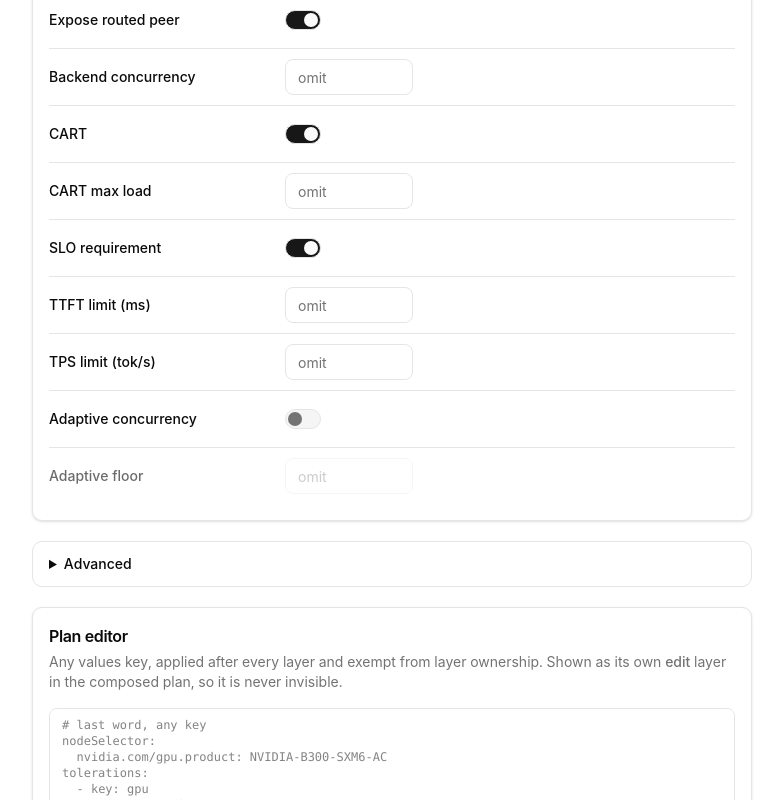
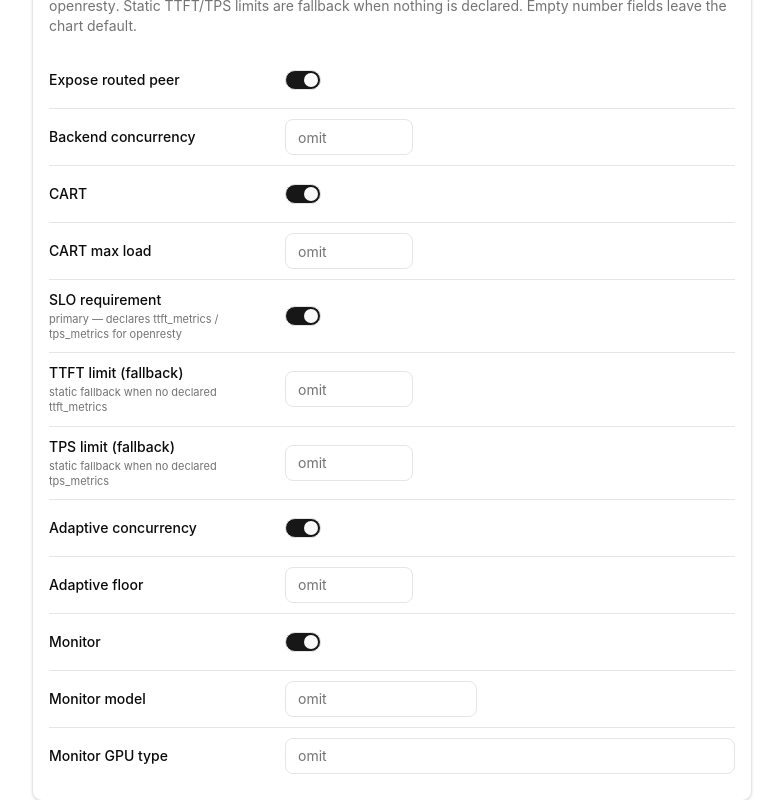
Before and after one commit to modelsphere/swiss, a React (Vite) app in the folder web/: page /preview/deploy-settings in a window 1280 px wide. Shown: the part 680-1480 px from the top of the page, without its empty margins (248-1031 px from the left). Built offline with nearby package versions, Linux system fonts and the light colour scheme.

Commit message:
feat(web): adaptive_cc default on + SLO fallback hints for TTFT/TPS (#4)

```diff
--- a/web/src/components/DeploySettings.tsx
+++ b/web/src/components/DeploySettings.tsx
@@ -49,9 +49,8 @@ export interface Form {
   adaptiveCc: boolean;
   adaptiveCcMin: string;
   monitor: boolean;
+  monitorModel: string;
   monitorGpuType: string;
-  monitorNginx: boolean;
-  monitorRouter: boolean;
 }
 
 export const EMPTY: Form = {
@@ -77,12 +76,11 @@ export const EMPTY: Form = {
   cartMaxLoad: "",
   ttftLimitMs: "",
   tpsLimitTps: "",
-  adaptiveCc: false,
+  adaptiveCc: true,
   adaptiveCcMin: "",
   monitor: true,
+  monitorModel: "",
   monitorGpuType: "",
-  monitorNginx: true,
-  monitorRouter: true,
 };
 
 export function DeploySettings({
@@ -271,7 +269,8 @@ export function DeploySettings({
         <CardHeader>
           <CardTitle className="text-base">Routing options</CardTitle>
           <p className="text-sm text-muted-foreground">
-            OpenResty and CART knobs for this model route. Empty number fields leave the chart default.
+            SLO-first latency and throughput: LLMSLORequirement declares ttft_metrics / tps_metrics for openresty.
+            Static TTFT/TPS limits are fallback when nothing is declared. Empty number fields leave the chart default.
           </p>
         </CardHeader>
         <CardContent className="divide-y pt-0">
@@ -331,13 +330,32 @@ export function DeploySettings({
 
           <Row
             label="SLO requirement"
-            note="LLMSLORequirement"
+            note="primary — LLMSLORequirement declares ttft_metrics / tps_metrics for openresty (beats static limits)"
+            hint="Primary source for TTFT/TPS decisions. openresty priority: declared metrics (from this CR) > runtime override > static ttft_limit_ms / tps_limit_tps"
+            caption="primary — declares ttft_metrics / tps_metrics for openresty"
             toggle={
               <Switch checked={form.slo} onChange={toggle("slo")} label="SLO requirement" />
             }
           />
 
-          <Row label="TTFT limit (ms)" note="empty omits the override">
+          <Row
+            label={form.slo ? "TTFT limit (fallback)" : "TTFT limit (ms)"}
+            note={
+              form.slo
+                ? "static fallback — ttft_limit_ms only when SLO declares no ttft_metrics; empty omits"
+                : "static threshold (SLO off) — empty omits"
+            }
+            hint={
+              form.slo
+                ? "Emergency static fallback. openresty: declared ttft_metrics > override > static ttft_limit_ms. Editable while SLO is on for bare-metal / no-metrics cases."
+                : "Primary static TTFT threshold while SLO is off (no LLMSLORequirement → no declared metrics)."
+            }
+            caption={
+              form.slo
+                ? "static fallback when no declared ttft_metrics"
+                : "static threshold — SLO is off"
+            }
+          >
             <Input
               className="w-32"
               value={form.ttftLimitMs}
@@ -348,7 +366,24 @@ export function DeploySettings({
             />
           </Row>
 
-          <Row label="TPS limit (tok/s)" note="empty omits the override">
+          <Row
+            label={form.slo ? "TPS limit (fallback)" : "TPS limit (tok/s)"}
+            note={
+              form.slo
+                ? "static fallback — tps_limit_tps only when SLO declares no tps_metrics; empty omits"
+                : "static threshold (SLO off) — empty omits"
+            }
+            hint={
+              form.slo
+                ? "Emergency static fallback. openresty: declared tps_metrics > override > static tps_limit_tps. AIMD (Adaptive concurrency) also reads the effective TPS threshold."
+                : "Primary static TPS threshold while SLO is off (no LLMSLORequirement → no declared metrics)."
+            }
+            caption={
+              form.slo
+                ? "static fallback when no declared tps_metrics"
+                : "static threshold — SLO is off"
+            }
+          >
             <Input
               className="w-32"
               value={form.tpsLimitTps}
@@ -361,7 +396,7 @@ export function DeploySettings({
 
           <Row
             label="Adaptive concurrency"
-            note="AIMD ceiling when decode rate falls below the TPS limit"
+            note="AIMD on the effective TPS signal — defaults on; stays next to TPS"
             toggle={
               <Switch
                 checked={form.adaptiveCc}
@@ -377,7 +412,12 @@ export function DeploySettings({
             label="Adaptive floor"
             note={
               form.adaptiveCc
-                ? "concurrency floor — empty omits"
+                ? "adaptive_cc_min — empty omits"
+                : "enable Adaptive concurrency to edit"
+            }
+            hint={
+              form.adaptiveCc
+                ? "adaptive_cc_min — AIMD concurrency floor (lower clamp); empty omits and openresty derives floor from static peer max × min_frac; only applies when Adaptive concurrency is on"
                 : "enable Adaptive concurrency to edit"
             }
             muted={!form.adaptiveCc}
@@ -390,6 +430,59 @@ export function DeploySettings({
               aria-label="adaptive floor"
               placeholder="omit"
               disabled={!form.adaptiveCc}
+            />
+          </Row>
+
+          <Row
+            label="Monitor"
+            note="writes backends into monitor's config"
+            toggle={
+              <Switch
+                checked={form.monitor}
+                onChange={toggle("monitor")}
+                label="monitor"
+              />
+            }
+          />
+
+          <Row
+            label="Monitor model"
+            note={
+              form.monitor
+                ? "served-model-name on monitor service rows — empty uses chart default (model.name / serviceId)"
+                : "enable Monitor to edit"
+            }
+            hint={
+              form.monitor
+                ? "modelRoute.monitor.model — ConfigMap is keyed per model, not route; two releases sharing this value clobber each other's row. Empty omits; chart defaults to model.name."
+                : "enable Monitor to edit"
+            }
+            muted={!form.monitor}
+          >
+            <Input
+              className="w-48"
+              value={form.monitorModel}
+              onChange={set("monitorModel")}
+              aria-label="monitor model"
+              placeholder="omit"
+              disabled={!form.monitor}
+            />
+          </Row>
+
+          <Row
+            label="Monitor GPU type"
+            note={
+              form.monitor
+                ? "gpu_type on monitor service rows — empty lets autoconfig derive from node GPU label"
+                : "enable Monitor to edit"
+            }
+            muted={!form.monitor}
+          >
+            <Suggest
+              value={form.monitorGpuType}
+              onChange={(v) => onChange({ monitorGpuType: v })}
+              placeholder="omit"
+              disabled={!form.monitor}
             />
           </Row>
         </CardContent>
@@ -477,41 +570,6 @@ export function DeploySettings({
             />
           </Row>
 
-          <Row
-            label="Monitor"
-            note="writes backends into monitor's config"
-            toggle={
-              <Switch
-                checked={form.monitor}
-                onChange={toggle("monitor")}
-                label="monitor"
-              />
-            }
-          >
-            {form.monitor && (
-              <div className="flex w-full flex-col gap-3">
-                <Suggest
-                  value={form.monitorGpuType}
-                  onChange={(v) => onChange({ monitorGpuType: v })}
-                  placeholder="GPU type (optional)"
-                />
-                <div className="grid w-full gap-x-6 gap-y-3 sm:grid-cols-2">
-                  <Flag
-                    checked={form.monitorNginx}
-                    onChange={toggle("monitorNginx")}
-                    label="openresty"
-                    hint="include the openresty entry in monitor"
-                  />
-                  <Flag
-                    checked={form.monitorRouter}
-                    onChange={toggle("monitorRouter")}
-                    label="CART"
-                    hint="include the CART entry in monitor"
-                  />
-                </div>
-              </div>
-            )}
-          </Row>
         </div>
 
       </details>
@@ -546,36 +604,21 @@ export function DeploySettings({
 // so toggles and number fields share one start edge (Routing options especially
 // alternates the two). The control column keeps the input's height either way,
 // so toggling a row grows it sideways and never moves what is below.
-// Flag is one feature switch with its explanation under it, so several can sit
-// on one row without any of them becoming a mystery.
-function Flag({
-  checked,
-  onChange,
-  label,
-  hint,
-}: {
-  checked: boolean;
-  onChange: (v: boolean) => void;
-  label: string;
-  hint: string;
-}) {
-  return (
-    <div className="min-w-0 space-y-1">
-      <Switch checked={checked} onChange={onChange} label={label} />
-      <p className="text-xs leading-snug text-muted-foreground">{hint}</p>
-    </div>
-  );
-}
-
 function Row({
   label,
   note,
+  hint,
+  caption,
   toggle,
   children,
   muted,
 }: {
   label: string;
   note?: string;
+  // Longer hover text when note stays short (or when note is absent).
+  hint?: string;
+  // Optional visible subline under the label (Routing SLO/fallback rows).
+  caption?: string;
   toggle?: React.ReactNode;
   children?: React.ReactNode;
   muted?: boolean;
@@ -592,8 +635,11 @@ function Row({
         muted && "opacity-60",
       )}
     >
-      <div className="text-sm font-medium" title={note}>
-        {label}
+      <div className="min-w-0" title={hint ?? note}>
+        <div className="text-sm font-medium">{label}</div>
+        {caption ? (
+          <p className="mt-0.5 text-[11px] leading-snug text-muted-foreground">{caption}</p>
+        ) : null}
       </div>
       <div className="flex min-h-9 items-center">{hasControl ? toggle : null}</div>
       <div className="flex min-h-9 min-w-0 items-center">
@@ -1031,12 +1077,14 @@ export function planRequest(
   const maxLoad = num(f.cartMaxLoad);
   if (f.cart && maxLoad !== undefined) modelRoute.cart = { maxLoad };
 
+  // modelRoute.monitor.nginx / .router: chart values.schema.json allows
+  // object|null only (not boolean). Chart defaults are null (= autoconfig
+  // default on when nginx.service / cart are set). Omit those keys so helm
+  // keeps null — do not write form booleans (deploy fails schema) and do not
+  // invent an object shape the template does not consume.
   const monitor: Record<string, unknown> = { enabled: f.monitor };
-  if (f.monitor) {
-    if (f.monitorGpuType.trim()) monitor.gpuType = f.monitorGpuType.trim();
-    monitor.nginx = f.monitorNginx;
-    monitor.router = f.monitorRouter;
-  }
+  if (f.monitor && f.monitorModel.trim()) monitor.model = f.monitorModel.trim();
+  if (f.monitor && f.monitorGpuType.trim()) monitor.gpuType = f.monitorGpuType.trim();
   modelRoute.monitor = monitor;
 
   overrides.modelRoute = modelRoute;
@@ -1119,21 +1167,20 @@ export function formFromPlan(plan: Plan): Form {
     image: joinImage(str("image.repository"), str("image.tag")),
     cart: bool("cart.enabled", true),
     modelRoute: bool("modelRoute.enabled"),
-    slo: bool("sloRequirement.enabled"),
+    slo: bool("sloRequirement.enabled", true),
     serviceMonitor: bool("serviceMonitor.enabled"),
     priorityClassName: str("priorityClassName"),
     schedulerName: str("schedulerName"),
     exposeRoutedPeer: truthyStr(nv.expose_routed_peer, true),
     ttftLimitMs: nv.ttft_limit_ms ?? "",
     tpsLimitTps: nv.tps_limit_tps ?? "",
-    adaptiveCc: truthyStr(nv.adaptive_cc, false),
+    adaptiveCc: truthyStr(nv.adaptive_cc, true),
     adaptiveCcMin: nv.adaptive_cc_min ?? "",
     backendMaxConcurrency: backendMaxConcurrencyOf(at("modelRoute.nginx.peers")),
     cartMaxLoad: str("modelRoute.cart.maxLoad"),
     monitor: bool("modelRoute.monitor.enabled", true),
+    monitorModel: str("modelRoute.monitor.model"),
     monitorGpuType: str("modelRoute.monitor.gpuType"),
-    monitorNginx: bool("modelRoute.monitor.nginx", true),
-    monitorRouter: bool("modelRoute.monitor.router", true),
     edits:
       plan.layers?.edit && Object.keys(plan.layers.edit).length > 0
         ? toYamlish(plan.layers.edit)
--- a/web/src/routes/PreviewDeploySettings.tsx
+++ b/web/src/routes/PreviewDeploySettings.tsx
@@ -15,8 +15,10 @@ export function PreviewDeploySettings() {
       <div>
         <h1 className="text-xl font-semibold">Deploy settings preview</h1>
         <p className="mt-1 text-sm text-muted-foreground">
-          Core deploy settings, Routing options (CART / SLO / adaptive knobs), then Advanced.
-          CART max load and Adaptive floor stay visible; each is muted until its switch is on.
+          Core deploy settings, Routing options (SLO-first TTFT/TPS, CART, adaptive, monitor), then Advanced.
+          SLO and Adaptive concurrency default on. Static TTFT/TPS stay fully visible when SLO is on
+          and are labeled "(fallback)" with captions. Monitor (enable, model, GPU type) lives on Routing.
+          CART max load and Adaptive floor mute until their switch is on.
           ServiceMonitor lives under Advanced. No backend required.
         </p>
       </div>
```
